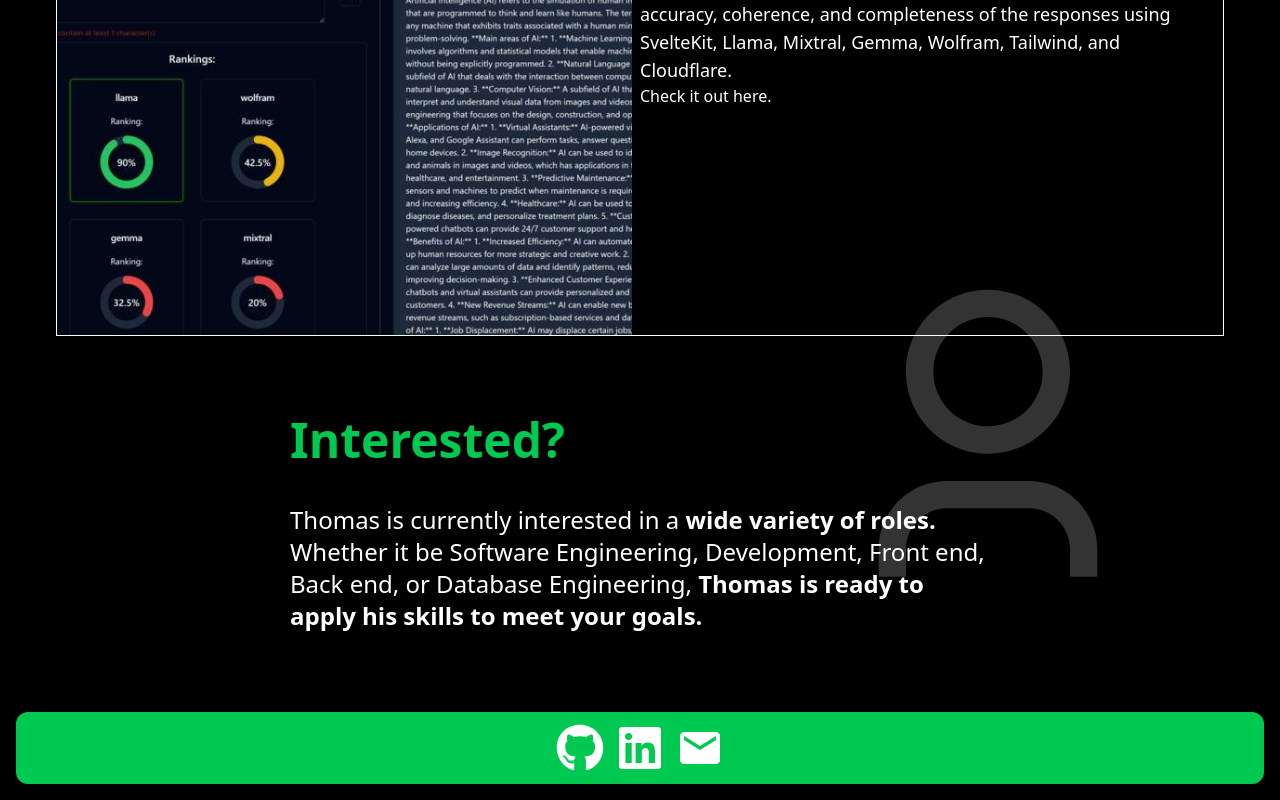
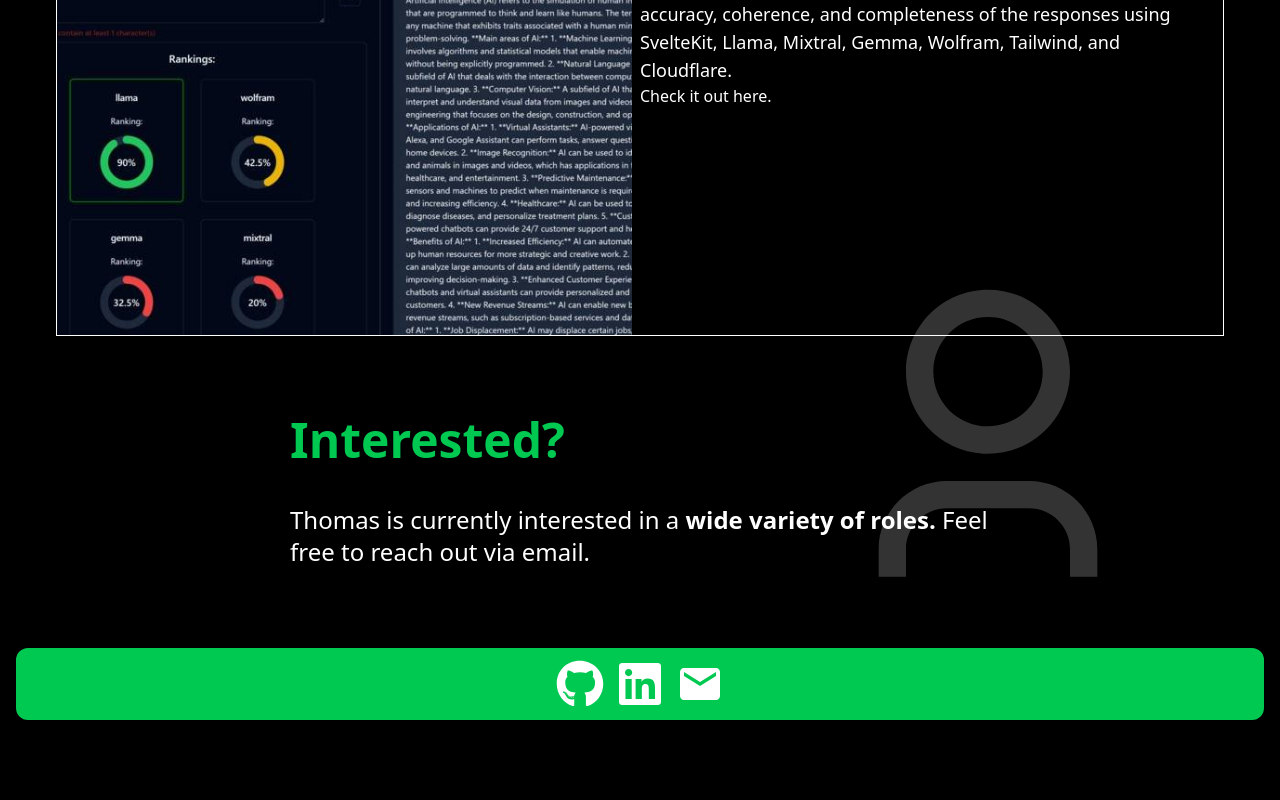
Before and after one commit to thomaswalsh1/personal-website-2.0, a React (Vite) app: page / in a window 1280 px wide. Shown: the part 7675-8475 px from the top of the page. After the commit the page ends 8411 px from the top, so only its background shows below. Built offline with nearby package versions, Linux system fonts and the light colour scheme.

Commit message:
Modifying interested section

```diff
--- a/src/sections/Interested.tsx
+++ b/src/sections/Interested.tsx
@@ -9,7 +9,7 @@ export default function Interested() {
                     < RiUser3Line className="absolute right-4 w-32 h-32 lg:w-82 lg:h-82 lg:right-[10%] opacity-20 z-5" />
                 </div>
                 <span className="text-xl md:text-2xl md:text-left max-w-[700px]">
-                    Thomas is currently interested in a <b>wide variety of roles.</b> Whether it be Software Engineering, Development, Front end, Back end, or Database Engineering, <b>Thomas is ready to apply his skills to meet your goals.</b>
+                    Thomas is currently interested in a <b>wide variety of roles.</b> Feel free to reach out via email.
                 </span>
             </div>
         </div>
```
